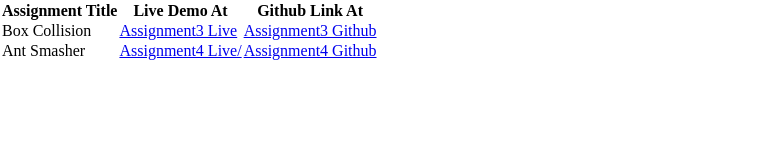
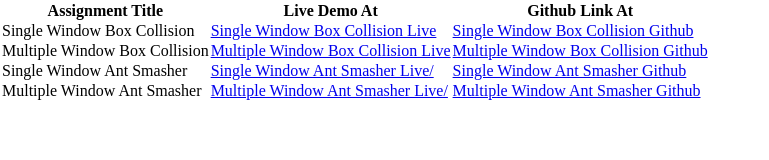
Before and after one commit to nikitashrestha/nikitashrestha.github.io, a plain HTML site: page index.html in a window 1280 px wide. Shown: the whole page, without its empty margins (0-769 px from the left). Drawn offline with Linux system fonts and the light colour scheme.

Commit message:
Assignment Submission Final

```diff
--- a/index.html
+++ b/index.html
@@ -15,14 +15,24 @@
                     <th>Github Link At</th>
                 </tr>
                 <tr>
-                    <td>Box Collision</td>
-                    <td><a href="https://nikitashrestha.github.io/Assignment3/">Assignment3 Live</a></td>
-                    <td><a href="https://github.com/nikitashrestha/Assignment3">Assignment3 Github</a></td>
+                    <td>Single Window Box Collision</td>
+                    <td><a href="https://nikitashrestha.github.io/Assignment3/">Single Window Box Collision Live</a></td>
+                    <td><a href="https://github.com/nikitashrestha/Assignment3">Single Window Box Collision Github</a></td>
                 </tr>
                 <tr>
-                    <td>Ant Smasher</td>
-                    <td><a href="https://nikitashrestha.github.io/Assignment3/">Assignment4 Live/</a></td>
-                    <td><a href="https://github.com/nikitashrestha/Assignment4">Assignment4 Github</a></td>
+                    <td>Multiple Window Box Collision</td>
+                    <td><a href="https://nikitashrestha.github.io/MultipleBoxCollision/">Multiple Window Box Collision Live</a></td>
+                    <td><a href="https://github.com/nikitashrestha/MultipleBoxCollision">Multiple Window Box Collision Github</a></td>
+                </tr>
+                <tr>
+                    <td>Single Window Ant Smasher</td>
+                    <td><a href="https://nikitashrestha.github.io/Assignment4/">Single Window Ant Smasher Live/</a></td>
+                    <td><a href="https://github.com/nikitashrestha/Assignment4">Single Window Ant Smasher Github</a></td>
+                </tr>
+                <tr>
+                    <td>Multiple Window Ant Smasher</td>
+                    <td><a href="https://nikitashrestha.github.io/MultipleWindowAntSmasher/">Multiple Window Ant Smasher Live/</a></td>
+                    <td><a href="https://github.com/nikitashrestha/MultipleWindowAntSmasher">Multiple Window Ant Smasher Github</a></td>
                 </tr>
 
             </table>
```
